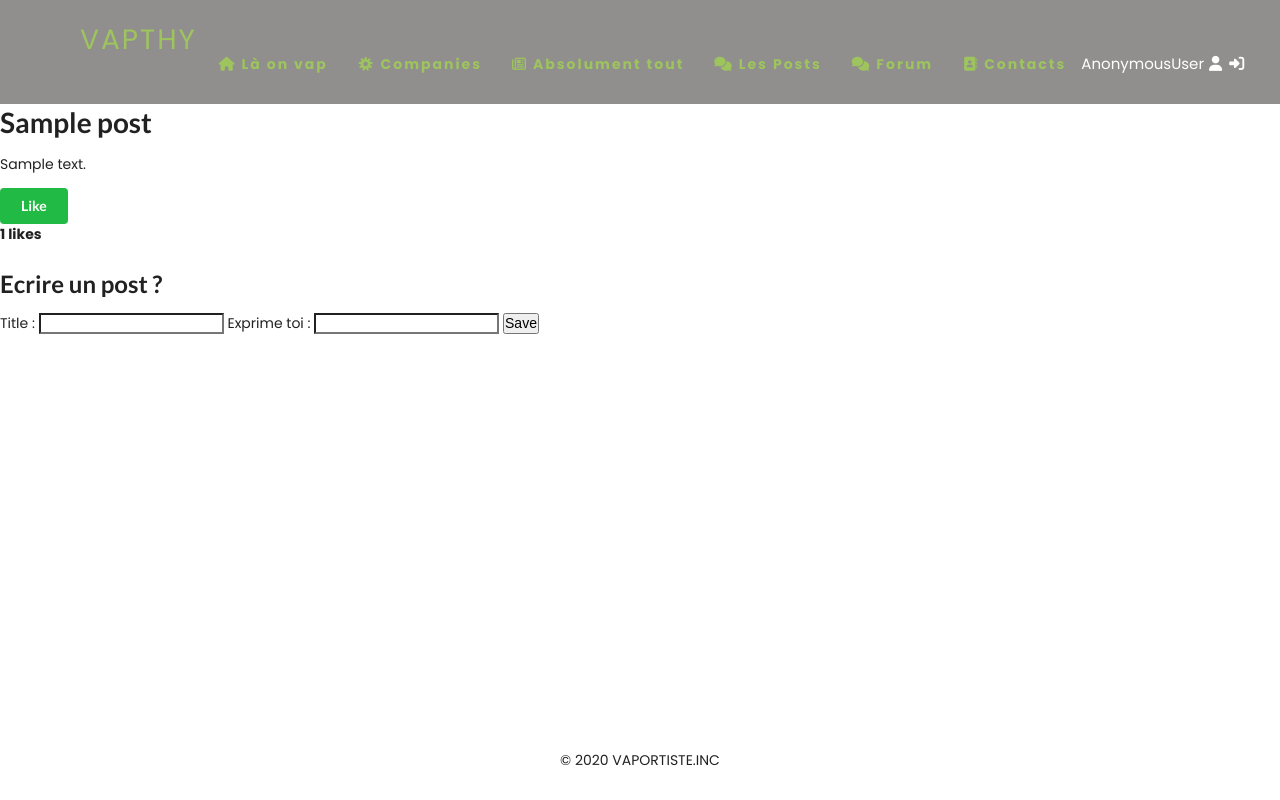
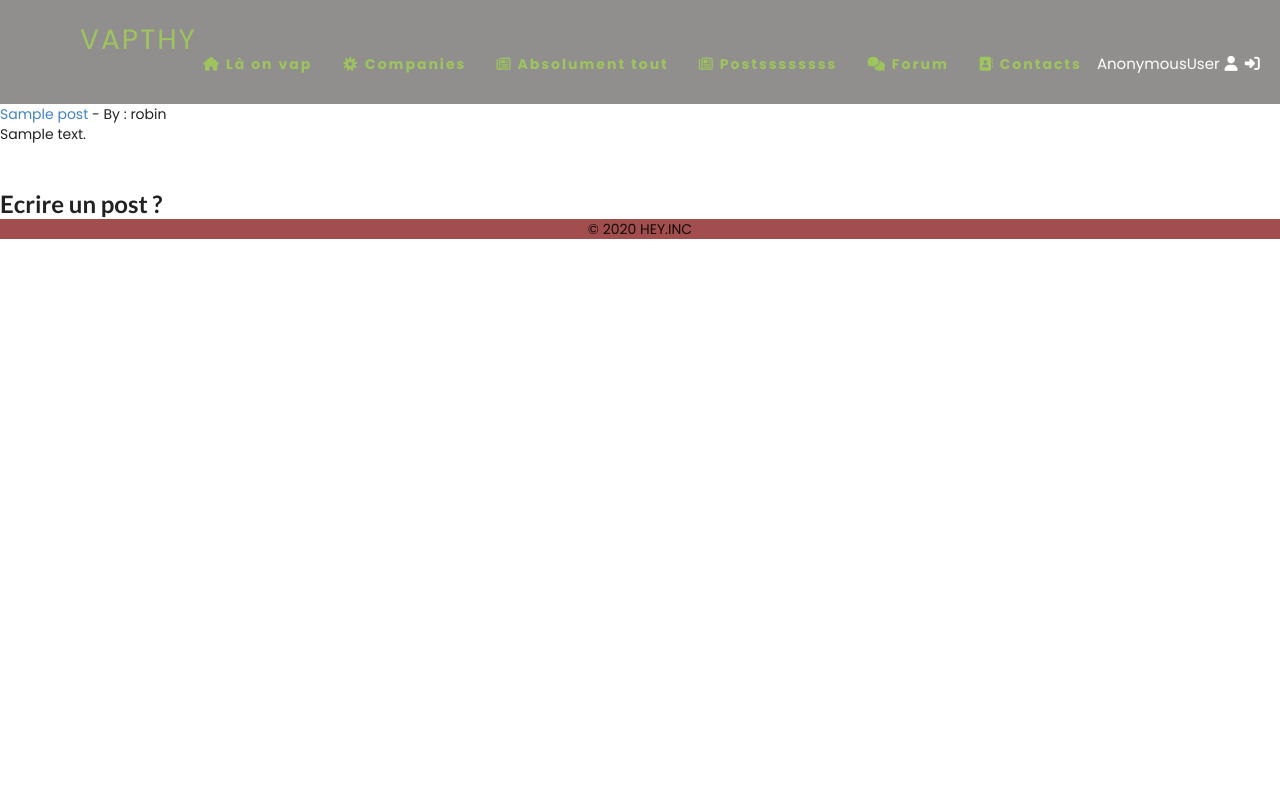
Before and after one commit to Nriks/VapthyProject, a Django app: page /post/ in a window 1280 px wide; the page is wider, and only the part inside the window is pictured. Run offline with Django 3.2, Linux system fonts and the light colour scheme; data comes from the database, SQL or seed files in the repository; tables that the repository leaves empty hold one stand-in row (values such as "Sample post"); some libraries are stand-ins or nearby versions.

Commit message:
start post/forum

```diff
--- a/Vapthy/Vapthy/urls.py
+++ b/Vapthy/Vapthy/urls.py
@@ -22,6 +22,7 @@ from django.conf import settings
 # from django.conf.urls import url
 from django.views.generic.base import RedirectView
 
+
 urlpatterns = [
     # url(r'^favicon.ico$',RedirectView.as_view(url='/static/images/favicon.ico')),
     # url(r'^favicon.ico$', RedirectView.as_view(url='/static/image/favicon.ico')),
@@ -30,8 +31,7 @@ urlpatterns = [
     path('home/', include(('home.urls'))),
     path('', include(('accounts.urls'))),
     path('', include(('contact.urls'))),
-
-    path('post/', include('post.urls', namespace='post')),
+    path('post/', include(('post.urls'), namespace='post')),
 
 
 ]
--- a/Vapthy/post/admin.py
+++ b/Vapthy/post/admin.py
@@ -1,7 +1,9 @@
 from django.contrib import admin
-from .models import Post, Like
+# from .models import Post, Like
+from .models import Post
+
 
 # Register your models here.
 
 admin.site.register(Post)
-admin.site.register(Like)
+# admin.site.register(Like)
--- a/Vapthy/post/forms.py
+++ b/Vapthy/post/forms.py
@@ -1,9 +1,10 @@
 from django import forms
 from django.forms import ModelForm
+from . import models
 from .models import Post
 
 
 class PostForm(forms.Form):
-   class Meta:
+    class Meta:
         model = Post
         fields = ('title', 'body',)
--- a/Vapthy/post/models.py
+++ b/Vapthy/post/models.py
@@ -4,28 +4,28 @@ from django.contrib.auth.models import User
 
 class Post(models.Model):
     title = models.CharField(max_length=150)
-    body = models.CharField(max_length=300)
-    liked = models.ManyToManyField(User,default=None, blank=True, related_name='Liked')
+    author = models.ForeignKey(User, on_delete=models.CASCADE)
+    body = models.TextField()
+    # liked = models.ManyToManyField(User,default=None, blank=True, related_name='Liked')
     updated = models.DateTimeField(auto_now=True)
     created = models.DateTimeField(auto_now_add=True)
-    author = models.ForeignKey(User, on_delete=models.CASCADE, related_name='author')
 
     def __str__(self):
-        return str(self.title)
+        return self.title + ' | ' + str(self.author)
 
-    @property
-    def num_likes(self):
-        return self.liked.all().count()
+#     @property
+#     def num_likes(self):
+#         return self.liked.all().count()
 
-LIKE_CHOICES = (
-    ('Like', 'Like'),
-    ('UnLike', 'Unlike'),
-)
+# LIKE_CHOICES = (
+#     ('Like', 'Like'),
+#     ('UnLike', 'Unlike'),
+# )
 
-class Like(models.Model):
-    user = models.ForeignKey(User, on_delete=models.CASCADE)
-    post = models.ForeignKey(Post, on_delete=models.CASCADE)
-    value = models.CharField(choices=LIKE_CHOICES, default='Like', max_length=10)
+# class Like(models.Model):
+#     user = models.ForeignKey(User, on_delete=models.CASCADE)
+#     post = models.ForeignKey(Post, on_delete=models.CASCADE)
+#     value = models.CharField(choices=LIKE_CHOICES, default='Like', max_length=10)
 
-    def __str__(self):
-        return str(self.post)
+#     def __str__(self):
+#         return str(self.post)
--- a/Vapthy/post/templates/post/main.html
+++ b/Vapthy/post/templates/post/main.html
@@ -1,7 +1,29 @@
-{% extends 'base.html' %} {% block title %} {% endblock title %}
+{% extends 'base.html' %}
+{% load static %}
+{% block title %} {% endblock title %}
 {% block content %}
+    {% comment %} <link rel="stylesheet" href="/static/css/main.css" /> {% endcomment %}
+<link rel="stylesheet" type="text/css" href="{% static 'post/main.css' %}">
+
+<ul>
+{% for post in object_list %}
+<li><a href="{% url 'post:post-detail' post.pk %}">
+
+{{post.title}}</a> - By : {{ post.author }}<br/>
+<p>
+    {{post.body|truncatewords_html:80}}
+</p>
+</li>
+<br/>
+{% endfor %}
+</ul>
+
+
+
+{% comment %} <div class="containerPost">
 {% for obj in qs %}
-<h1>{{obj.title}}</h1>
+
+<h1>{{obj.title}} - {{ obj.author}}</h1>
 <p>{{obj.body}}</p>
 <form action="{% url 'post:like-post'%}" method="POST" lass="ui form">
   {% csrf_token %}
@@ -13,17 +35,45 @@
   {% endif %}
 </form>
 <strong>{{obj.liked.all.count}} likes</strong>
+
 {% endfor %}
+</div> {% endcomment %}
 <h2>Ecrire un post ?</h2>
+{% comment %} action="{% url "post-form" %}" {% endcomment %}
+{% comment %} <form method="POST" class="post-form">
+  {% csrf_token %}
+<p><label for="id_envoyeur">Author:</label> {{request.user}}</p>
+<div>
+  <p><label for="id_sujet">Sujet:</label> <input id="id_sujet" type="text" name="sujet" maxlength="100" /></p>
+  {{form.title}}
+  </div>
+<p><label for="id_message">Message:</label> <textarea id="id_message" rows="10" cols="40" name="message"></textarea></p>
+ {% endcomment %}
 
-<form method="POST" class="post-form">
-  {% csrf_token %}
-  <label for="title">Title :
-  <input id="title" type="text" name="your_title" value="{{ form.Post.title }}" />
-  </label>
-  <label for="title">Exprime toi :
-  <input id="content" type="text" name="your_content" value="{{ form.Post.body }}" />
-  </label>
-  <button type="submit" class="save btn btn-default">Save</button>
-</form>
+
+  {% comment %} <div>
+    <label for="title">Title : </label>
+
+    <span class="contact-form-text"></span>
+    {{form.Post.title}}
+  </div>
+
+  <div>
+    <label for="title">content : </label>
+
+    <span class="contact-form-text"></span>
+    {{form.body}}
+  </div> {% endcomment %}
+
+  {% comment %} <button type="submit" class="save btn btn-default">Post</button>
+</form> {% endcomment %}
+
+
+
+{% comment %} <form method="post">{% csrf_token %}
+{{ form.as_p }}
+<input type="submit" value="Submit" />
+</form> {% endcomment %}
+  {% comment %} <a href="{% url 'post:create-post' %}" class="ml-2">lets gro</a> {% endcomment %}
+
 {% endblock content %}
--- /dev/null
+++ b/Vapthy/post/templates/post/post_details.html
@@ -0,0 +1,5 @@
+<h1> {{post.title}} </h1>
+
+<small>By: {{ post.author.first_name }} {{post.author.last_name}} </small> <br/>
+
+{{ post.body}}
--- a/Vapthy/post/urls.py
+++ b/Vapthy/post/urls.py
@@ -1,12 +1,16 @@
 from django.urls import path
 # from .views import post_view, like_post
 from . import views
+from .views import PostView, PostDetailView
 
 app_name = "post"
 
 urlpatterns = [
-    path('', views.post_view, name='post-list'),
-    path('like/', views.like_post, name="like-post"),
-    path('', views.write_post, name="post-form"),
+    # path('', views.post_view, name='post-list'),
+    path('', PostView.as_view(), name="main"),
+    path('post/<int:pk>', PostDetailView.as_view(), name='post-detail')
+    # path('like/', views.like_post, name="like-post"),
+    # path('', views.create_post, name="create-post"),
+    # path('createPost/', views.write_post, name="write-post"),
 
 ]
--- a/Vapthy/post/views.py
+++ b/Vapthy/post/views.py
@@ -1,51 +1,73 @@
 from django.shortcuts import render, redirect
-from .models import Post, Like
+# from .models import Post, Like
+from .models import Post
+
 from .forms import PostForm
+from django.views.generic import ListView, DetailView
+
 # Create your views here.
 
+class PostView(ListView):
+    model = Post
+    template_name = 'post/main.html'
 
-def post_view(request):
-    qs = Post.objects.all()
-    user = request.user
+class PostDetailView(DetailView):
+    model = Post
+    template_name = 'post/post_details.html'
 
-    context = {
-        'qs': qs,
-        'user': user,
-    }
+# def post_view(request):
+#     # qs = Post.objects.order_by('post__liked')
+#     # qs = Post.objects.all().order_by('-liked')
+#     qs = Post.objects.all()
+#     user = request.user
 
-    return render(request, 'post/main.html', context)
+#     context = {
+#         'qs': qs,
+#         'user': user,
+#     }
+
+#     return render(request, 'post/main.html', context)
 
 
-def like_post(request):
-    user = request.user
-    if request.method == 'POST':
-        post_id = request.POST.get('post_id')
-        post_obj = Post.objects.get(id=post_id)
-
-        if user in post_obj.liked.all():
-            post_obj.liked.remove(user)
-        else:
-            post_obj.liked.add(user)
-
-        like, created = Like.objects.get_or_create(user=user, post_id=post_id)
-
-        if not created:
-            if like.value == 'Like':
-                like.value = 'Unlike'
-            else:
-                like.value = 'Like'
-
-        like.save()
-    return redirect('post:post-list')
 
 
-def write_post(request):
-    form = PostForm()
-    if request.method == "POST":
-        form = PostForm(request.POST)
-        if form.is_valid():
-            form.save()
-            return redirect('main')
 
-    context = {'form': form}
-    return render(request, 'post/main.html', context)
+# def like_post(request):
+#     user = request.user
+#     if request.method == 'POST':
+#         post_id = request.POST.get('post_id')
+#         post_obj = Post.objects.get(id=post_id)
+
+#         if user in post_obj.liked.all():
+#             post_obj.liked.remove(user)
+#         else:
+#             post_obj.liked.add(user)
+
+#         like, created = Like.objects.get_or_create(user=user, post_id=post_id)
+
+#         if not created:
+#             if like.value == 'Like':
+#                 like.value = 'Unlike'
+#             else:
+#                 like.value = 'Like'
+
+#         like.save()
+#     return redirect('post:post-list')
+
+# def create_post(request):
+#     return render(request, 'createPost.html')
+
+# def write_post(request):
+#     if request.method == "POST":
+#         form = PostForm(request.POST)
+#         if form.is_valid():
+#             title = form.cleaned_data['title']
+#             body = form.cleaned_data['body']
+#             try:
+#                 form.save()
+#                 return redirect('main')
+#             except:
+#                 pass
+#     else:
+#         form= PostForm()
+#     return render(request, 'main.html', {'form':form})
--- a/Vapthy/static/css/base.css
+++ b/Vapthy/static/css/base.css
@@ -6,21 +6,24 @@
     box-sizing: content-box;
 }
 
+body
+{
+    position: relative;
+    /* background: #fff; */
+    /* min-height: 200vh; */
+}
+
 footer {
-    background: #fff;
-    position: fixed;
+    background: rgb(162, 78, 78);
+    position: absolute;
     text-align: center;
-    bottom: 0;
+    /* bottom: 0; */
     width: 100%;
-    height: 50px;
+    height: 20px;
 
 }
 
-body
-{
-    background: #fff;
-    /* min-height: 200vh; */
-}
+
 
 .header{
     background: rgb(145, 142, 142);
--- a/Vapthy/templates/base.html
+++ b/Vapthy/templates/base.html
@@ -27,7 +27,9 @@
                 <li><a href="{% url 'home' %}" class="m-link"><i class="fas fa-home"></i> Là on vap</a></li>
                 <li><a href="{% url 'companies' %}" class="m-link"><i class="fas fa-bahai"></i> Companies</a></li>
                 <li><a href="{% url 'allProducts' %}" class="m-link"><i class="far fa-newspaper"></i> Absolument tout</a></li>
-                <li><a href="{% url 'post:post-list' %}" class="m-link"><i class="fas fa-comments"></i> Les Posts</a></li>
+                <li><a href="{% url 'post:main' %}" class="m-link"><i class="far fa-newspaper"></i> Postssssssss</a></li>
+
+                {% comment %} <li><a href="{% url 'post:post-list' %}" class="m-link"><i class="fas fa-comments"></i> Les Posts</a></li> {% endcomment %}
 
                 <li><a href="#" class="m-link"><i class="fas fa-comments"></i> Forum</a></li>
                 <li><a href="#" class="m-link"><i class="fas fa-address-book"></i> Contacts</a></li>
@@ -46,7 +48,7 @@
     </section>
 
     <footer>
-        <span>© 2020 VAPORTISTE.INC</span><span><a href=""></a></span>
+        <span>© 2020 HEY.INC</span>
 
 
     </footer>
```
Also changed, not shown: Vapthy/accounts/templates/accounts/register.html (+4 -4 lines), Vapthy/home/templates/home.html (+25 -0 lines), Vapthy/post/static/css/main.css (added, +7 -0 lines), Vapthy/post/templates/post/createPost.html (added, +8 -0 lines), Vapthy/home/views.py (line endings or trailing spaces), Vapthy/post/migrations/0003_auto_20200905_1035.py (added), Vapthy/post/migrations/0004_auto_20200905_1208.py (added).
